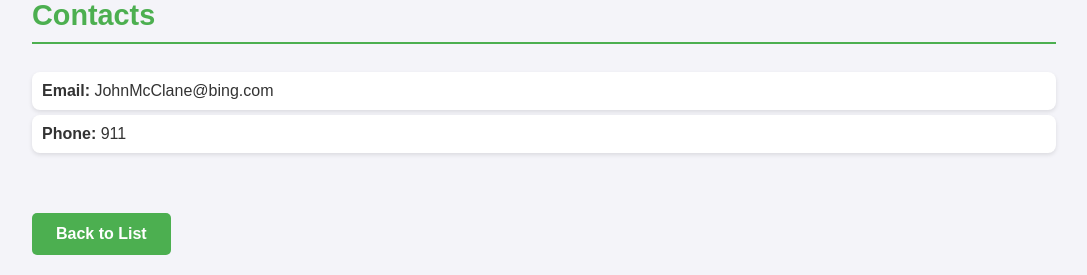
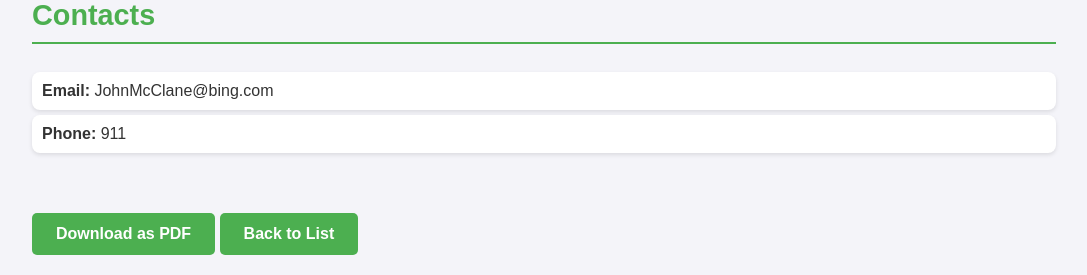
Before and after one commit to a-lyanik/dteam_djangopractical_test, a Django app: page /cv/1/ in a window 1280 px wide. Shown: the part 719-994 px from the top of the page, without its empty margins (96-1183 px from the left). Run offline with Django 5.2, Linux system fonts and the light colour scheme; data comes from the database, SQL or seed files in the repository.

Commit message:
Task 2. Generate CV pdf.

```diff
--- a/cvproject/cvproject/urls.py
+++ b/cvproject/cvproject/urls.py
@@ -16,7 +16,8 @@ Including another URLconf
 """
 from django.contrib import admin
 from django.urls import path
-from main.views import CVInstanceListView, CVInstanceDetailView
+from main.views import (
+    CVInstanceListView, CVInstanceDetailView, generate_cv_pdf)
 
 urlpatterns = [
     path('admin/', admin.site.urls),
@@ -26,4 +27,5 @@ urlpatterns = [
         CVInstanceDetailView.as_view(),
         name="cvinstance-detail"
     ),
+    path("cv/<int:pk>/download-pdf/", generate_cv_pdf, name="cv-pdf"),
 ]
--- a/cvproject/main/models.py
+++ b/cvproject/main/models.py
@@ -13,12 +13,3 @@ class CVInstance(models.Model):
     projects = models.JSONField()
     bio = models.TextField()
     contacts = models.JSONField()
-
-    def validate_skills(self, skills):
-        pass
-
-    def validate_projects(self, skills):
-        pass
-
-    def validate_contacts(self, skills):
-        pass
--- a/cvproject/main/templates/main/cvinstance_detail.html
+++ b/cvproject/main/templates/main/cvinstance_detail.html
@@ -108,8 +108,12 @@
                 {% endfor %}
             </ul>
         </div>
-
-        <a href="{% url 'cvinstance-list' %}">Back to List</a>
+        {% if not pdf_mode %}
+        <div class="button-container">
+            <a href="{% url 'cv-pdf' pk=object.id %}" class="download-btn">Download as PDF</a>
+            <a href="{% url 'cvinstance-list' %}">Back to List</a>
+        </div>
+        {% endif %}
     </div>
 </body>
 </html>
--- a/cvproject/main/views.py
+++ b/cvproject/main/views.py
@@ -1,5 +1,10 @@
+from django.http import HttpResponse
 from django.views.generic.detail import DetailView
 from django.views.generic.list import ListView
+from django.shortcuts import get_object_or_404
+from django.template.loader import get_template
+
+from weasyprint import HTML
 
 from .models import CVInstance
 
@@ -18,3 +23,23 @@ class CVInstanceListView(ListView):
     """
     model = CVInstance
     context_object_name = 'cv_instances'
+
+
+def generate_cv_pdf(request, pk):
+    """
+    Generate a CV pdf file
+    """
+    cv = get_object_or_404(CVInstance, id=pk)
+    # Use the existing template
+    template = get_template("main/cvinstance_detail.html")
+    html_content = template.render(
+        {"object": cv, "pdf_mode": True})  # Pass a flag for styling
+
+    # Generate the PDF
+    pdf_file = HTML(string=html_content).write_pdf()
+
+    response = HttpResponse(pdf_file, content_type="application/pdf")
+    response["Content-Disposition"] = \
+        f'attachment; filename="{cv.firstname}_{cv.lastname}_CV.pdf"'
+
+    return response
--- a/pyproject.toml
+++ b/pyproject.toml
@@ -9,7 +9,8 @@ readme = "README.md"
 requires-python = "3.13.2"
 dependencies = [
     "django (==5.1.7)",
-    "flake8 (>=7.1.2,<8.0.0)"
+    "flake8 (>=7.1.2,<8.0.0)",
+    "weasyprint (>=65.0,<66.0)"
 ]
 
 
```
Also changed, not shown: 1 other file.
